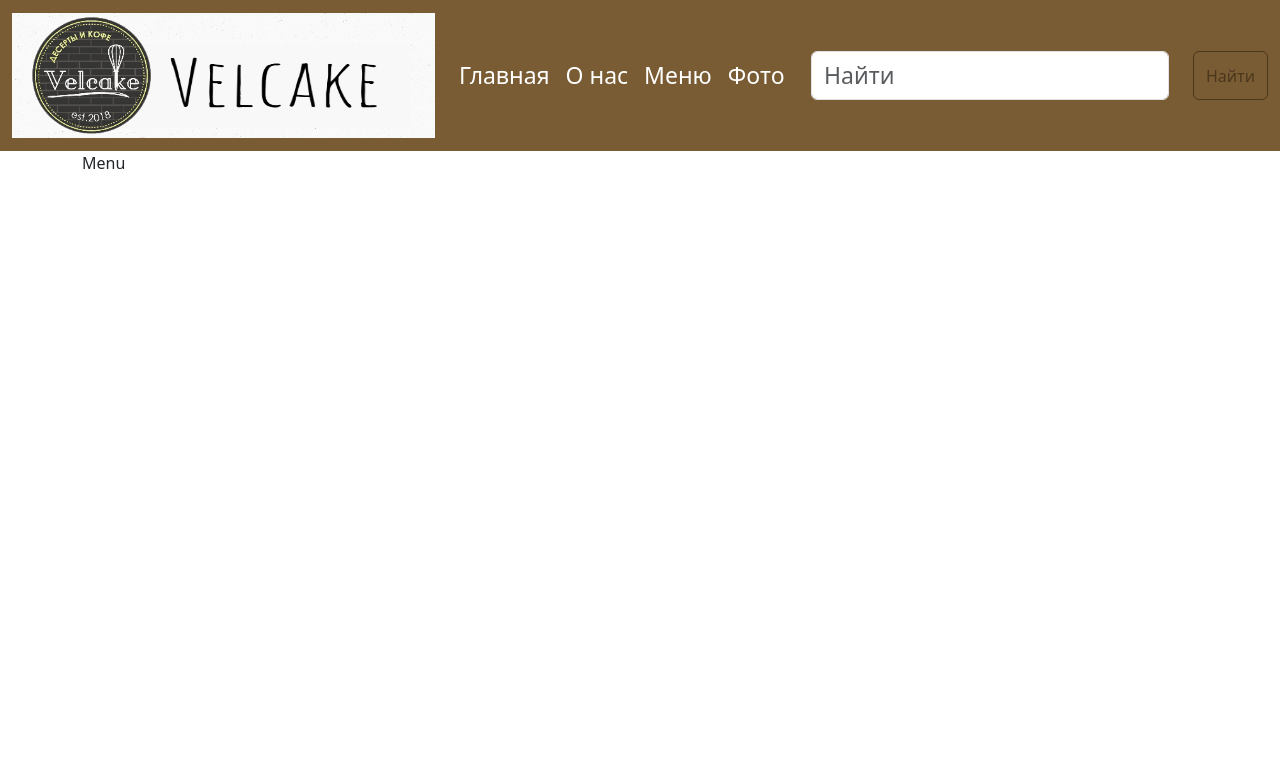
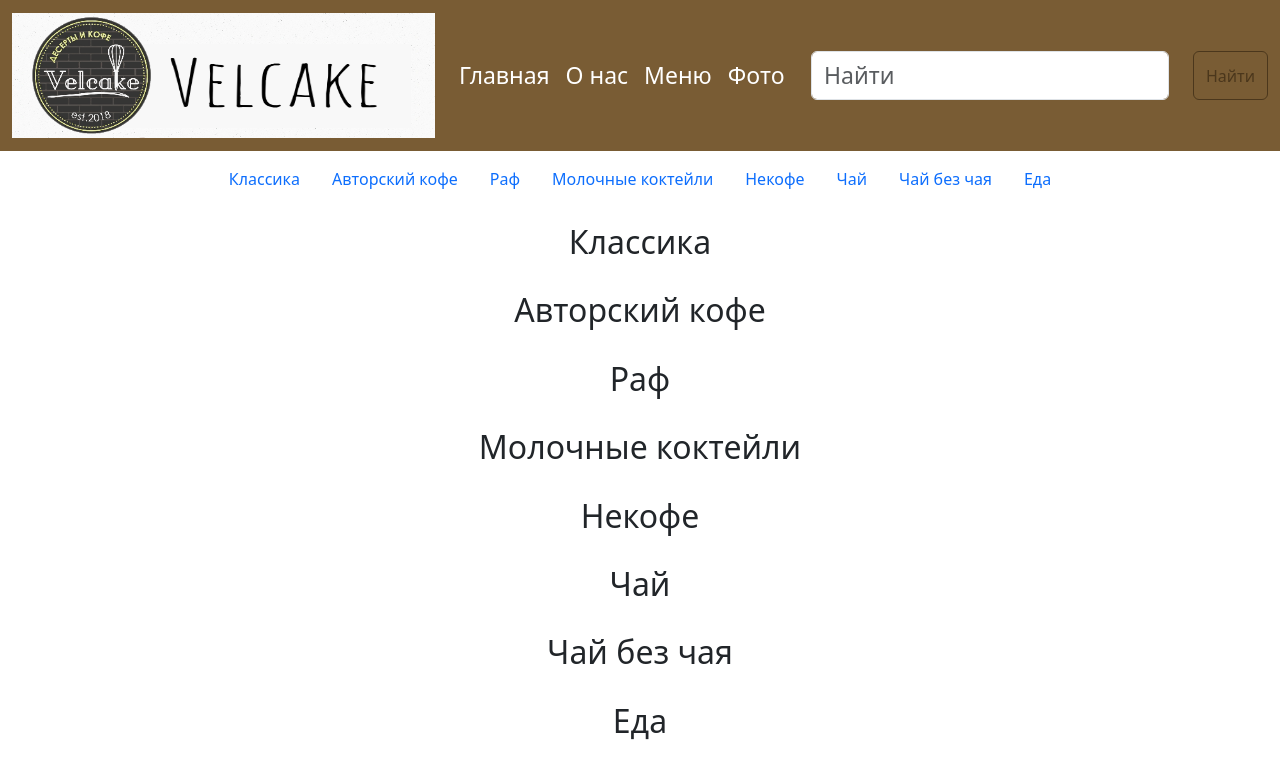
Before and after one commit to PlakDA/velcake-website, a Flask app: page /menu in a window 1280 px wide. Shown: the top 779 px of the page. Run offline with Flask 3, Linux system fonts and the light colour scheme; data that the repository does not hold is empty.

Commit message:
menu redesign

```diff
--- a/templates/menu.html
+++ b/templates/menu.html
@@ -9,14 +9,27 @@
 
 {% block body %}
 <section class="menu" id="menu">
-  <div class="container">
-  <div class="heading3">Menu</div>
-</div>
-  <div class="container" id="container2">
+
+    <ul class="nav justify-content-center mb-4 mt-2">
+        <li class="nav-item"><a class="nav-link" href="#Классика">Классика</a></li>
+        <li class="nav-item"><a class="nav-link" href="#Авторский кофе">Авторский кофе</a></li>
+        <li class="nav-item"><a class="nav-link" href="#Раф">Раф</a></li>
+        <li class="nav-item"><a class="nav-link" href="#Молочные коктейли">Молочные коктейли</a></li>
+        <li class="nav-item"><a class="nav-link" href="#Некофе">Некофе</a></li>
+        <li class="nav-item"><a class="nav-link" href="#Чай">Чай</a></li>
+        <li class="nav-item"><a class="nav-link" href="#Чай без чая">Чай без чая</a></li>
+        <li class="nav-item"><a class="nav-link" href="#Еда">Еда</a></li>
+    </ul>
+
+    {% for global_category in ["Классика", "Авторский кофе", "Раф", "Молочные коктейли", "Некофе", "Чай", "Чай без чая",
+    "Еда"] %}
+
+    <h2 id="{{ global_category }}" style="text-align: center;">{{ global_category }}</h2>
+    <div class="container" style="margin-bottom: 70px">
         <div class="row row-horizont gy-5">
-    {% for el in data %}
+            {% for el in data if el.category == global_category %}
             <div class="col-4">
-      <div class="card" >
+                <div class="card">
                     <img src="{{el['img_path']}}" class="card-img-top" alt="law">
                     <div class="card-body">
                         <div class="star text-center">
@@ -35,5 +48,8 @@
             {% endfor %}
         </div>
     </div>
+
+    {% endfor %}
+
 </section>
 {% endblock %}
```
Lines whose indentation alone changed are shown as unchanged.
